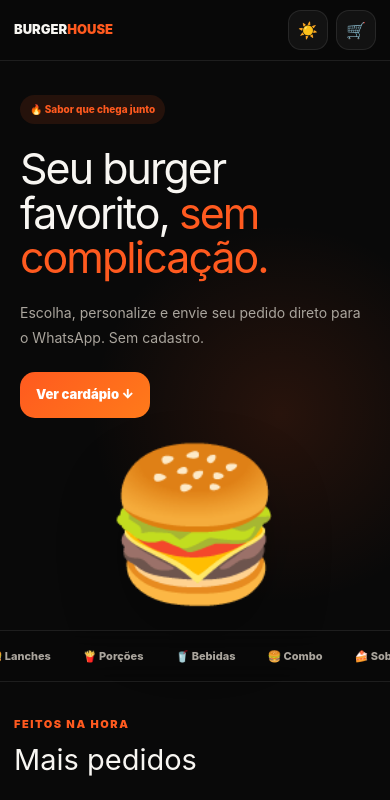
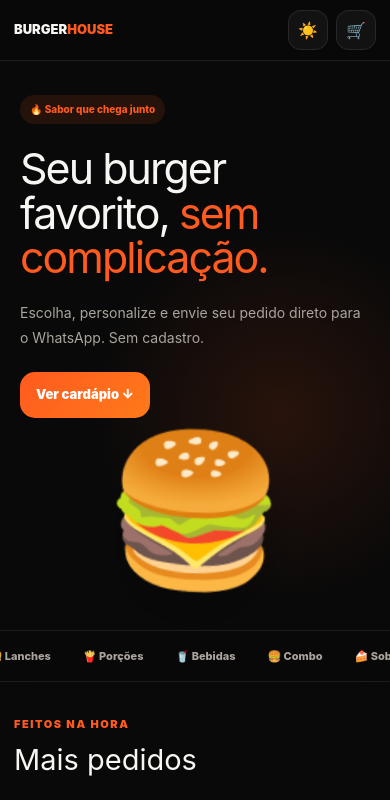
Before and after one commit to LEBEATO/cardapio-digital, a React (Vite) app: page / in a window 390 px wide. Shown: the top 800 px of the page. Built offline with nearby package versions, Linux system fonts and the light colour scheme; no server answers; the database is empty.

Commit message:
fix: enable rolling burger animation on mobile

```diff
--- a/src/styles/globals.css
+++ b/src/styles/globals.css
@@ -170,10 +170,12 @@
 .footer-bottom{display:flex;align-items:center;gap:8px;flex-wrap:wrap}.footer-admin-link{color:rgba(255,255,255,.68);text-decoration:none;font-weight:700;transition:color .18s ease}.footer-admin-link:hover,.footer-admin-link:focus-visible{color:#ff7a33;text-decoration:underline;text-underline-offset:4px}@media(max-width:600px){.footer-bottom{justify-content:center}}
 
 /* Hero burger follows scroll like a rolling ball */
-.burger-roll{--burger-roll-y:0px;--burger-roll-r:0deg;transform:translate(var(--burger-roll-x,0px),var(--burger-roll-y)) rotate(var(--burger-roll-r));transform-origin:center;will-change:transform;transition:transform 60ms linear;position:relative;z-index:3}@media(prefers-reduced-motion:reduce){.burger-roll{transform:none!important;transition:none!important}}@media(max-width:760px){.burger-roll{--burger-roll-y:0px!important;--burger-roll-r:0deg!important;transform:none!important}}
+.burger-roll{--burger-roll-y:0px;--burger-roll-r:0deg;transform:translate(var(--burger-roll-x,0px),var(--burger-roll-y)) rotate(var(--burger-roll-r));transform-origin:center;will-change:transform;transition:transform 60ms linear;position:relative;z-index:3}@media(prefers-reduced-motion:reduce){.burger-roll{transform:none!important;transition:none!important}}
 
 /* Improve card separation and readability in light theme */
 :root[data-theme="light"] .product-card{border-color:rgba(35,25,18,.13);box-shadow:0 10px 28px rgba(35,25,18,.10),0 2px 7px rgba(35,25,18,.06);transition:transform .2s ease,box-shadow .2s ease,border-color .2s ease}:root[data-theme="light"] .product-card:hover{border-color:rgba(255,105,30,.28);box-shadow:0 16px 38px rgba(35,25,18,.14),0 4px 10px rgba(35,25,18,.07);transform:translateY(-2px)}@media(max-width:760px){:root[data-theme="light"] .product-card{box-shadow:0 7px 20px rgba(35,25,18,.10),0 2px 5px rgba(35,25,18,.05)}}
 
 /* Allow the rolling burger to travel beyond the hero while following page scroll */
 .hero,.hero-grid,.burger-stage{overflow:visible!important}.burger-stage{position:relative;z-index:8}.burger-roll{pointer-events:none}
+
+@media(max-width:760px){.burger-roll{transform:translate(0,var(--burger-roll-y)) rotate(var(--burger-roll-r));transform-origin:center;will-change:transform}.burger-stage{z-index:8;overflow:visible!important}}
```
